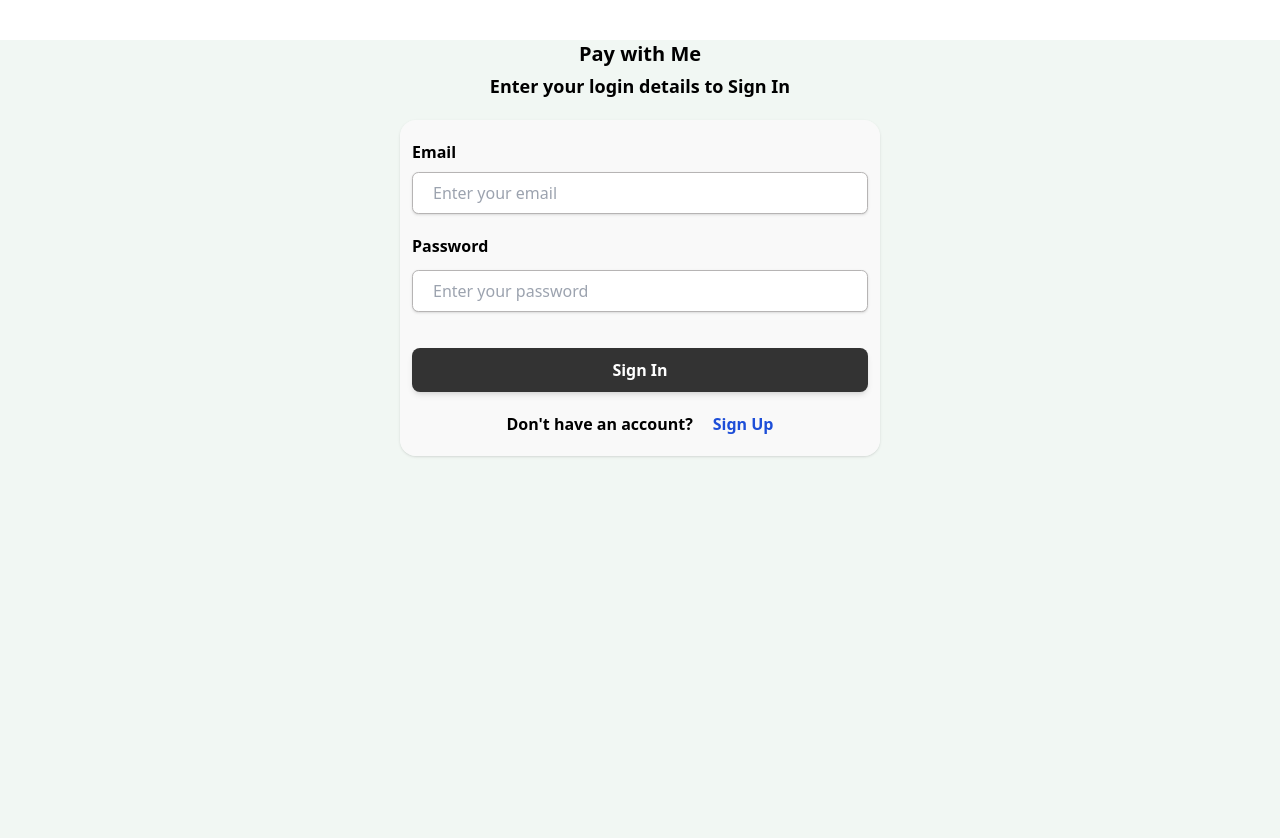
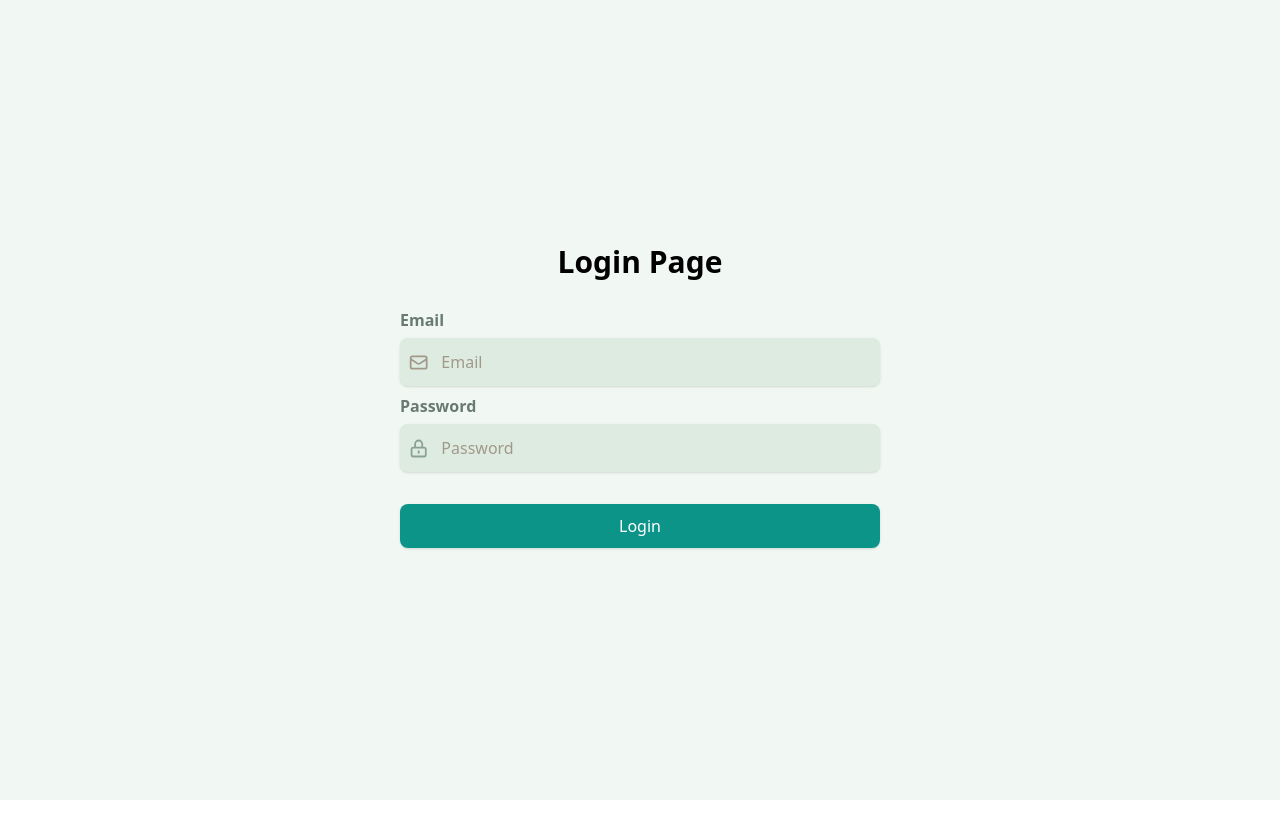
Before and after one commit to varletint/paywithmi, a React (Vite) app in the folder client/: page /sign-in in a window 1280 px wide. After the commit the page ends 800 px from the top, so only its background shows below. Built offline with nearby package versions, Linux system fonts and the light colour scheme.

Commit message:
change of sign in page design

```diff
--- a/client/src/App.css
+++ b/client/src/App.css
@@ -51,7 +51,7 @@ body {
 }
 
 /* Input design */
-input,
+/* input, */
 select {
   background: #f7f6f6;
   border: 1px solid #b6b4b4;
--- a/client/src/Pages/SignIn.jsx
+++ b/client/src/Pages/SignIn.jsx
@@ -1,77 +1,75 @@
 import React, { useState } from "react";
+import { FaLock } from "react-icons/fa";
 import { Link } from "react-router-dom";
+import { HiOutlineLockClosed, HiOutlineMail } from "react-icons/hi";
 
 export default function SignIn() {
   const [formData, setFormData] = useState({});
+  console.log(formData);
 
-  const loadFormData = (e) => {
-    setFormData({ ...formData, [e.target.id]: e.target.value.trim() });
-  };
-
-  // Handle submit function
-  const handleSubmit = async (e) => {
-    e.preventDafault;
-
-    const res = fetch("api", {
-      method: "POST",
-      headers: {
-        "content-type": "application/json",
-      },
-      body: JSON.stringify(formData),
-    });
+  const handleChange = (e) => {
+    setFormData({ ...formData, [e.target.id]: e.target.value });
   };
   return (
-    <div className=' min-h-screen max-w-3xl mx-auto'>
-      {/* ADMIN */}
-
-      <div className=' mt-10'>
-        <h1 className=' text-center  text-xl font-bold'>Pay with Me</h1>
-        <h1 className='text-center mt-1 font-semibold text-lg'>
-          Enter your login details to Sign In
-        </h1>
+    <div className='h-[100vh]'>
+      <div
+        className='flex max-w-[36rem] justify-center
+         h-full flex-col mx-auto
+       '>
+        <div className=''>
+          <h3 className='text-center sm:text-3xl mb-5 text-2xl font-bold'>
+            Login Page
+          </h3>
         </div>
+        <div className=''>
+          <form className='flex flex-col gap-2 p-2 px-3 sm:px-[3rem]'>
+            <div className=''>
+              <label className=' font-semibold text-[#687a72]'>Email</label>
               <div
-        className='w-full flex
-      justify-center mt-5 '>
-        <form
-          onSubmit={handleSubmit}
-          className=' bg-[#fafafae8] py-5 flex flex-col w-[30rem]
-        p-3 gap-5 rounded-2xl shadow '>
-          <div className='input flex flex-col gap-2  '>
-            <label> Email</label>
+                className=' w-full mt-1.5 bg-[#ddebe0] flex
+              gap-3 items-center p-2 py-3  shadow rounded-lg'>
+                <HiOutlineMail size={23} className=' text-[#a1998a]' />
                 <input
-              className='bg-white shadow'
-              type='email'
-              name='email'
+                  type='email '
                   id='email'
-              placeholder='Enter your email'
-              onChange={loadFormData}
+                  className='w-full text-[#a1998a] border-none bg-transparent
+            placeholder:text-[#a1998a] placeholder:font-medium
+          focus:outline-none'
+                  placeholder='Email'
+                  onChange={handleChange}
                 />
               </div>
-          <div className='input flex flex-col gap-3'>
-            <label> Password</label>
+            </div>
+            <div className=''>
+              <label className=' font-semibold text-[#687a72]'>Password</label>
+              <div
+                className=' w-full mt-1.5 bg-[#ddebe0] flex
+              gap-3 items-center p-2 py-3  shadow rounded-lg'>
+                <HiOutlineLockClosed
+                  size={23}
+                  className='
+                text-[#8aa197]'
+                />
                 <input
-              className='bg-white shadow'
-              type='text'
-              name='password'
+                  type='text '
+                  className='w-full border-none bg-transparent
+                  text-[#a1998a]
+            placeholder:text-[#a1998a] placeholder:font-medium
+          focus:outline-none'
+                  placeholder='Password'
                   id='password'
-              placeholder='Enter your password'
-              onChange={loadFormData}
+                  onChange={handleChange}
                 />
               </div>
+            </div>
+
             <button
-            className=' bg-[#333] p-[10px] text-white font-semibold
-          rounded-lg mt-4 shadow-md transition-all  -700 hover:bg-[#222]'>
-            Sign In
+              className='bg-[#0d9488] p-2.5 mt-6
+            text-white rounded-lg font-medium shadow'>
+              Login
             </button>
-
-          <div className='w-full flex justify-center gap-5 font-semibold'>
-            <p>Don't have an account?</p>
-            <Link to='/sign-up' className='text-blue-700 cursor-pointer'>
-              Sign Up
-            </Link>
+          </form>
         </div>
-        </form>
       </div>
     </div>
   );
--- /dev/null
+++ b/client/src/Pages/SignIn2.jsx
@@ -0,0 +1,78 @@
+import React, { useState } from "react";
+import { Link } from "react-router-dom";
+
+export default function SignIn() {
+  const [formData, setFormData] = useState({});
+
+  const loadFormData = (e) => {
+    setFormData({ ...formData, [e.target.id]: e.target.value.trim() });
+  };
+
+  // Handle submit function
+  const handleSubmit = async (e) => {
+    e.preventDafault;
+
+    const res = fetch("api", {
+      method: "POST",
+      headers: {
+        "content-type": "application/json",
+      },
+      body: JSON.stringify(formData),
+    });
+  };
+  return (
+    <div className=' min-h-screen max-w-3xl mx-auto'>
+      {/* ADMIN */}
+
+      <div className=' mt-10'>
+        <h1 className=' text-center  text-xl font-bold'>Pay with Me</h1>
+        <h1 className='text-center mt-1 font-semibold text-lg'>
+          Enter your login details to Sign In
+        </h1>
+      </div>
+      <div
+        className='w-full flex
+      justify-center mt-5 '>
+        <form
+          onSubmit={handleSubmit}
+          className=' bg-[#fafafae8] py-5 flex flex-col w-[30rem]
+        p-3 gap-5 rounded-2xl shadow '>
+          <div className='input flex flex-col gap-2  '>
+            <label> Email</label>
+            <input
+              className='bg-white shadow'
+              type='email'
+              name='email'
+              id='email'
+              placeholder='Enter your email'
+              onChange={loadFormData}
+            />
+          </div>
+          <div className='input flex flex-col gap-3'>
+            <label> Password</label>
+            <input
+              className='bg-white shadow'
+              type='text'
+              name='password'
+              id='password'
+              placeholder='Enter your password'
+              onChange={loadFormData}
+            />
+          </div>
+          <button
+            className=' bg-[#333] p-[10px] text-white font-semibold
+          rounded-lg mt-4 shadow-md transition-all  -700 hover:bg-[#222]'>
+            Sign In
+          </button>
+
+          <div className='w-full flex justify-center gap-5 font-semibold'>
+            <p>Don't have an account?</p>
+            <Link to='/sign-up' className='text-blue-700 cursor-pointer'>
+              Sign Up
+            </Link>
+          </div>
+        </form>
+      </div>
+    </div>
+  );
+}
--- a/client/src/compponents/Dashboard/TopBar.jsx
+++ b/client/src/compponents/Dashboard/TopBar.jsx
@@ -15,7 +15,7 @@ export default function TopBar() {
             Active
           </span>
         </div>
-        <div className='sm:mt-0 mt-2 flex gap-1.5'>
+        <div className='sm:mt-0 mt-2 flex gap-[0.37rem]'>
           <FaExclamationTriangle className=' text-red-500' />
           <span
             className='text-xs
--- a/client/src/compponents/Sidebar/RouteSelect.jsx
+++ b/client/src/compponents/Sidebar/RouteSelect.jsx
@@ -1,13 +1,26 @@
 import React from "react";
-// import Route from "./Route";
+import {
+  FaCashRegister,
+  FaDashcube,
+  FaList,
+  FaPlus,
+  FaReceipt,
+} from "react-icons/fa";
+import {
+  HiDatabase,
+  HiDocument,
+  HiOutlineViewBoards,
+  HiViewBoards,
+} from "react-icons/hi";
 
 export default function RouteSelect() {
   return (
     <div className='space-y-1'>
-      <Route selected={true} title='Dashboard' />
-      <Route title='Category' />
-      <Route title='Payments' />
-      <Route title='Transactions' />
+      <Route Icon={<HiOutlineViewBoards />} selected={true} title='Dashboard' />
+      <Route Icon={<FaList />} title='Category' />
+      <Route Icon={<FaReceipt />} title='Payments' />
+      <Route Icon={<FaCashRegister />} title='Transactions' />
+      <Route Icon={<FaPlus />} title='Add Transactions' />
     </div>
   );
 }
@@ -20,10 +33,10 @@ const Route = ({ title, selected = false, Icon }) => {
     text-sm
     transition-[box-shadow,_background-color_color] ${
       selected
-        ? "bg-white text-stone-950 shadow"
+        ? "bg-white text-[#7a998a] shadow"
         : "hover:bg-[#ddebe0] bg-transparent text-[#7a998a] shadow-none"
     }   `}>
-      {/* <Icon /> */}
+      {Icon}
       <span>{title}</span>
     </button>
   );
--- a/client/src/compponents/Sidebar/SearchInput.jsx
+++ b/client/src/compponents/Sidebar/SearchInput.jsx
@@ -5,7 +5,7 @@ export default function SearchInput() {
       <div
         className='bg-[#ddebe0] mb-4 relative
       rounded px-2 py-1.5 text-sm'>
-        <div className='flex px-2 items-center text-[#8aa197]'>
+        <div className='flex gap-1.5 px-2 items-center text-[#8aa197]'>
           <FaSearch />
           <input
             type='text'
```
Lines whose indentation alone changed are shown as unchanged.
